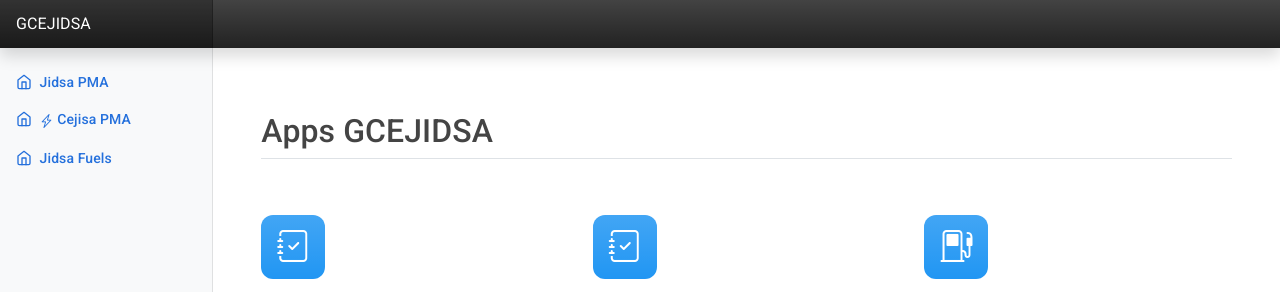
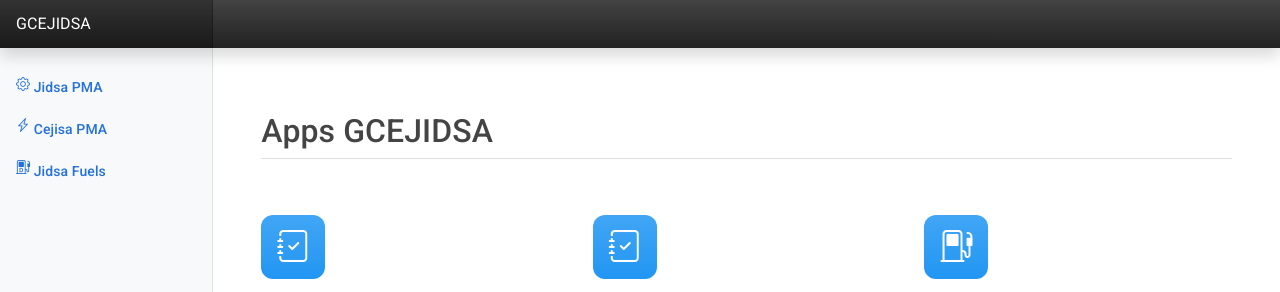
Before and after one commit to GCEJIDSA/APPSGCEJIDSA, a plain HTML site: page index.html in a window 1280 px wide. Shown: the top 292 px of the page. Drawn offline with nearby package versions, Linux system fonts and the light colour scheme.

Commit message:
update icon menu

```diff
--- a/index.html
+++ b/index.html
@@ -76,20 +76,19 @@
 						<ul class="nav flex-column">
 							<li class="nav-item">
 								<a class="nav-link active" aria-current="page" href="#">
-									<span data-feather="home" class="align-text-bottom"></span>
+									<span class="align-text-bottom"><i class="bi bi-gear"></i></span>
 									Jidsa PMA
 								</a>
 							</li>
 							<li class="nav-item">
 								<a class="nav-link active" aria-current="page" href="#">
-									<span data-feather="home" class="align-text-bottom"></span>
-									<i class="bi bi-lightning-charge"></i>
+									<span class="align-text-bottom"><i class="bi bi-lightning-charge"></i></span>
 									Cejisa PMA
 								</a>
 							</li>
 							<li class="nav-item">
 								<a class="nav-link active" aria-current="page" href="#">
-									<span data-feather="home" class="align-text-bottom"></span>
+									<span class="align-text-bottom"><i class="bi bi-fuel-pump-diesel"></i></span>
 									Jidsa Fuels
 								</a>
 							</li>
```
